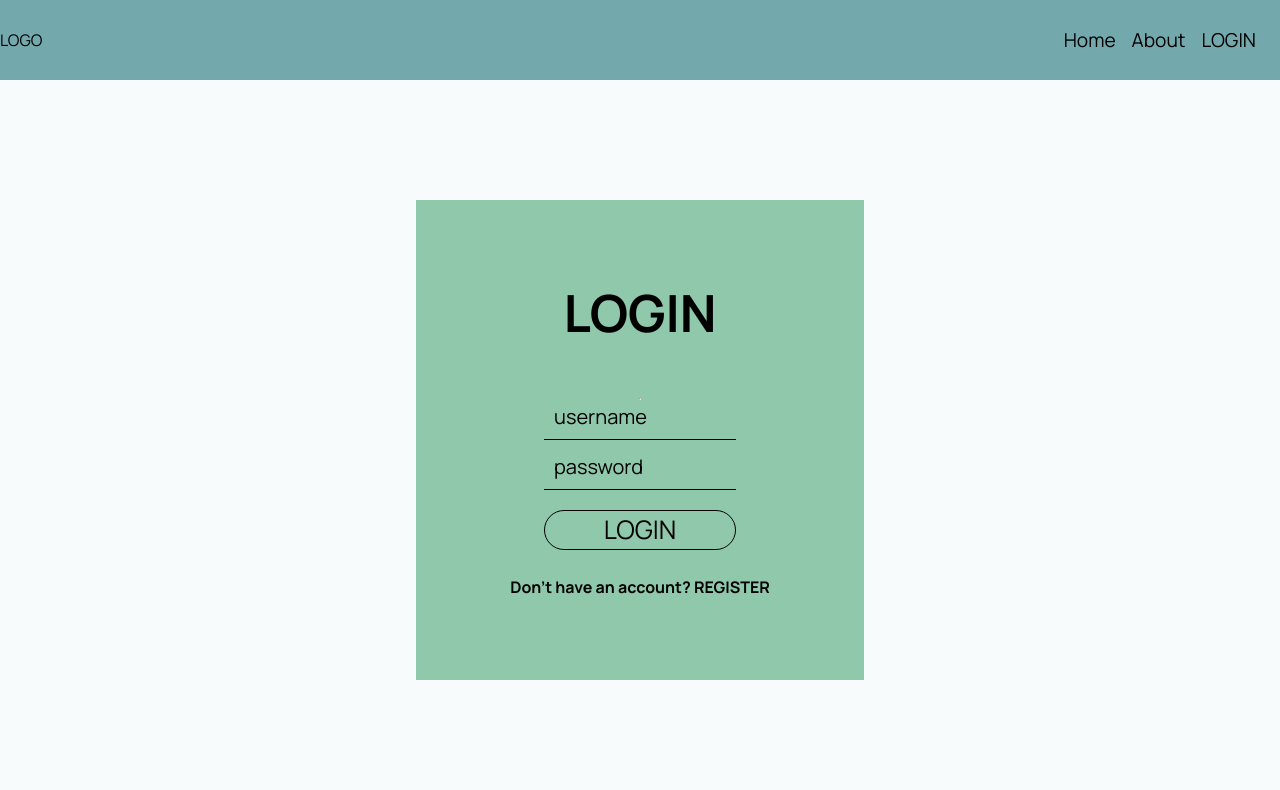
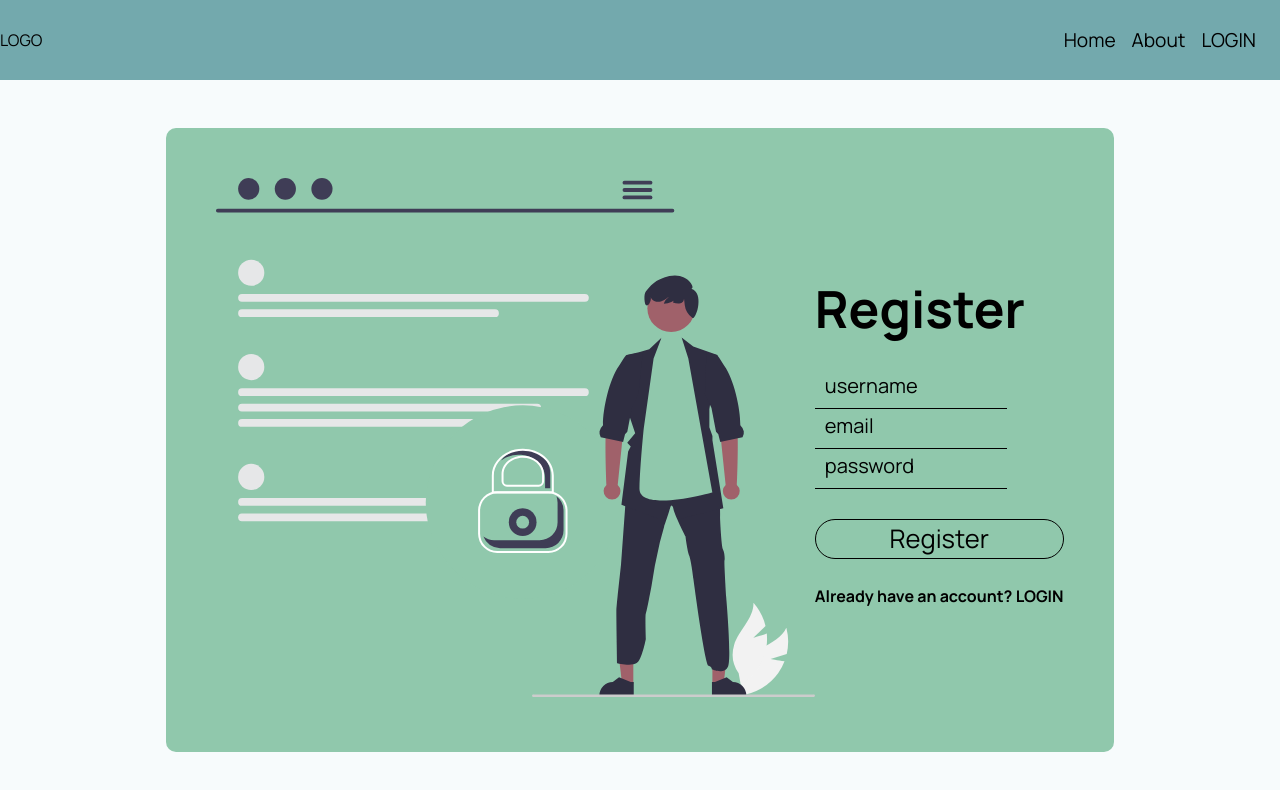
Before and after one commit to daragmas/kon_di, a React (Create React App) app in the folder kon_di_react/: page / in a window 1280 px wide. Shown: the top 790 px of the page. Built offline with nearby package versions, Linux system fonts and the light colour scheme.

Commit message:
added form functionality

```diff
--- a/kon_di_react/src/App.css
+++ b/kon_di_react/src/App.css
@@ -121,25 +121,20 @@ height: 90vh;
 }
 
 .auth-container {
-height: 60vh;
-width: 35vw;
 background-color: var(--splash-color);
 display: flex;
-flex-direction: column;
 align-items: center;
+border-radius: 10px;
+padding: 50px;
 }
 
 .auth-container h3{
 font-size: 4vw;
-margin-top: 1.5em;
-margin-bottom: 1em;
-
 }
 
 .auth-container form {
   display: flex;
   flex-direction: column;
-  gap: 10px;
 }
 
 .auth-container form input {
@@ -163,7 +158,7 @@ margin-bottom: 1em;
   border-radius: 30px;
   border: 1px solid black;
   font-size: 1.6em;
-  margin-top: 10px;
+  margin-top: 30px;
   margin-bottom: 1em;
 }
 
@@ -179,3 +174,7 @@ transition: 0.1s;
 cursor: pointer;
 text-decoration: underline;
 }
+
+.reg-con h3{
+margin-bottom: 0.5em;
+}
--- a/kon_di_react/src/App.js
+++ b/kon_di_react/src/App.js
@@ -2,12 +2,13 @@ import NavBar from './components/Navbar';
 import './App.css';
 import Home from './components/Home';
 import Login from './components/Login';
+import Register from './components/Register';
 
 function App() {
   return (
     <div className="App">
       <NavBar/>
-      <Login/>
+      <Register/>
     </div>
   );
 }
--- a/kon_di_react/src/components/Register.js
+++ b/kon_di_react/src/components/Register.js
@@ -0,0 +1,32 @@
+import {useState} from 'react'
+const Register = () => {
+
+    const [formChange, setFormChange] = useState({})
+    const handleChange = (key, value) => {
+        setFormChange({
+            ...formChange,
+            [key]: value
+        })
+    }
+
+console.log(formChange)
+    return (
+        <div className="auth reg">
+            <div className='auth-container reg-con'>
+                <div>
+                    <img src='auth-pic.svg'/>
+                </div>
+                <form>
+                <h3>Register</h3>
+                    <input type='username' name='username' placeholder='username' onChange={(e)=> {handleChange(e.target.name, e.target.value)}}/>
+                    <input type='email' name='email' placeholder='email'onChange={(e)=> {handleChange(e.target.name, e.target.value)}}/>
+                    <input type='password' name='passowrd' placeholder='password'onChange={(e)=> {handleChange(e.target.name, e.target.value)}}/>
+                    <button>Register</button>
+                <h4>Already have an account? <span>LOGIN</span></h4>
+                </form>
+            </div>
+        </div>
+    )
+    }
+
+    export default Register
```
Also changed, not shown: kon_di_react/public/auth-pic.svg (added).
